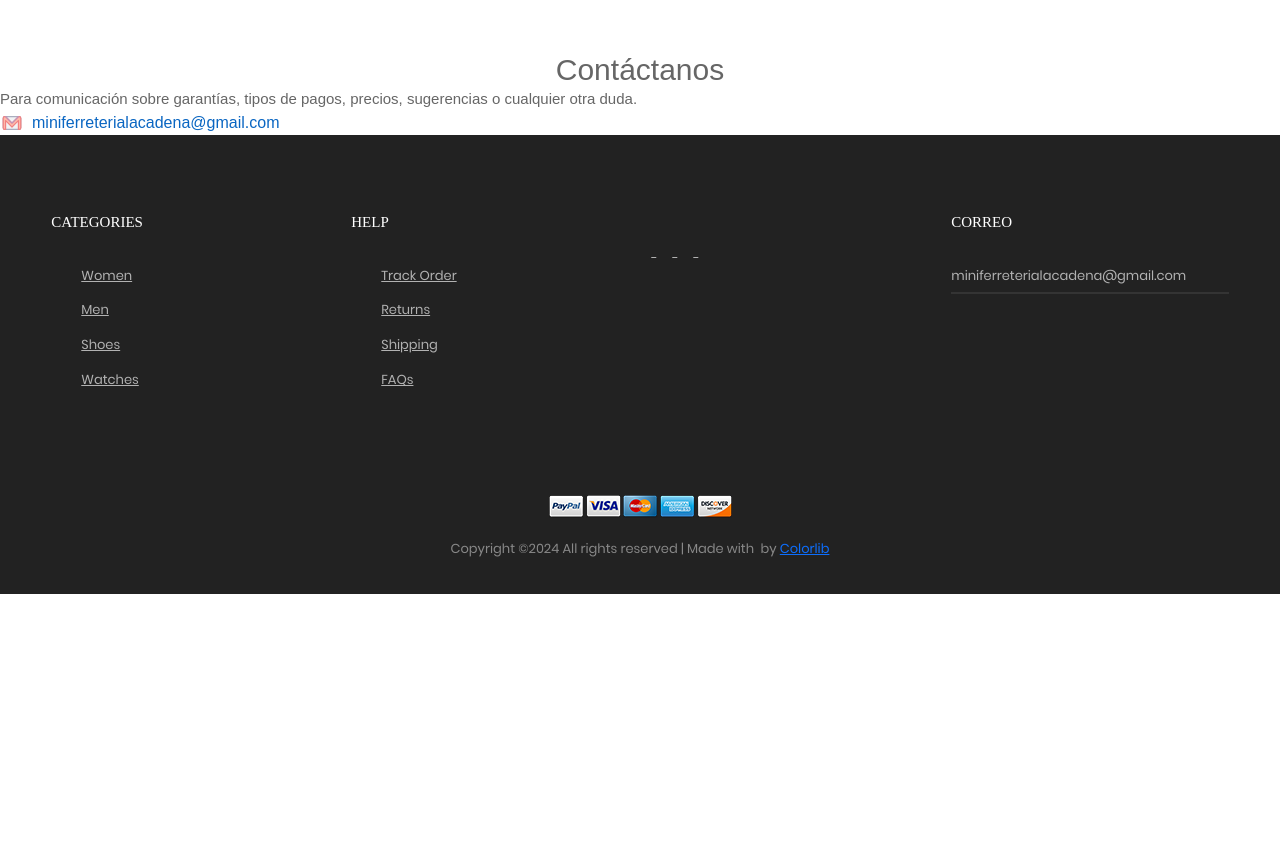
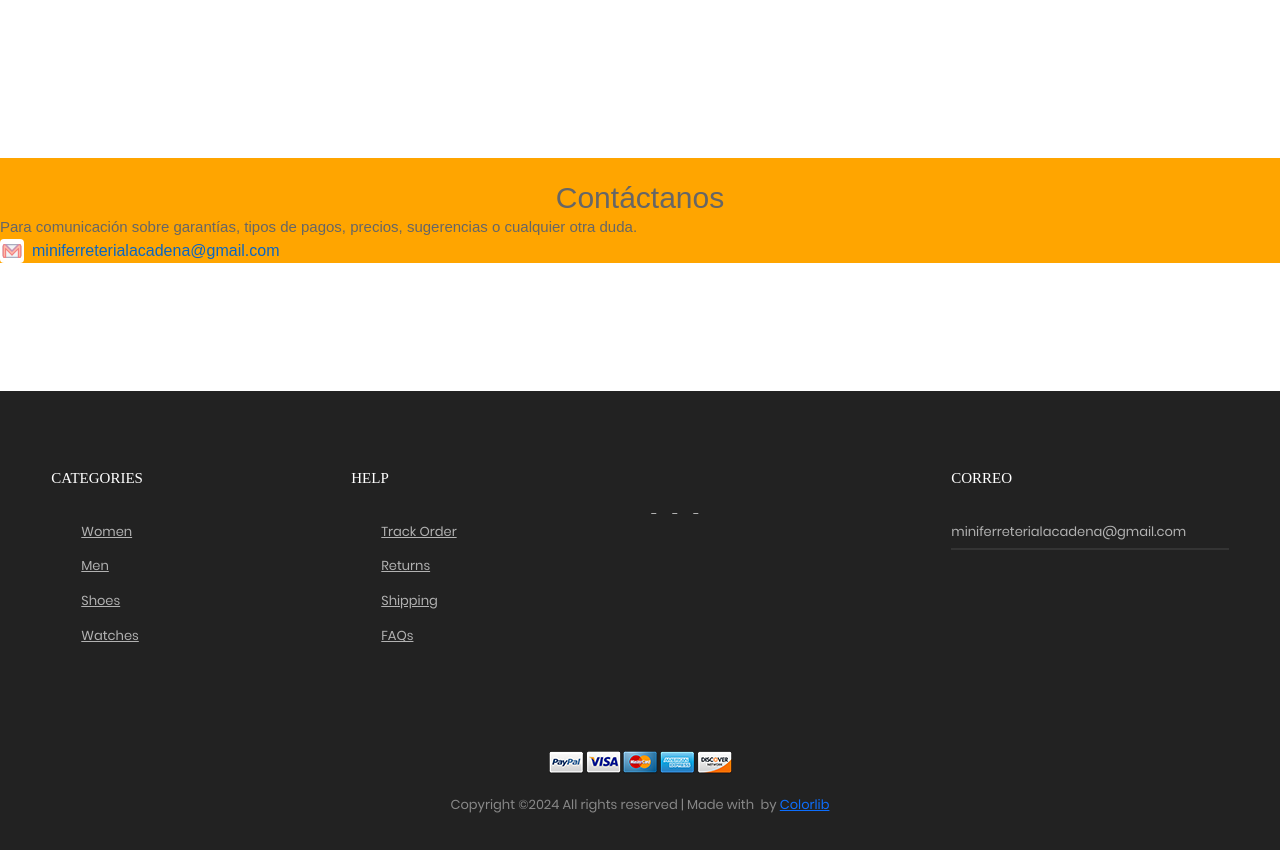
Before and after one commit to lacadenagt/nuevo, a Jekyll site: the page built from contactar.md, in a window 1280 px wide and 1398 px high. Shown: the part 548-1398 px from the top of the window. Built offline with Jekyll 4.4.1, drawn with Linux system fonts in a browser that asks for light colours; some web fonts are replaced.

Commit message:
Update default.html

```diff
--- a/_layouts/default.html
+++ b/_layouts/default.html
@@ -50,9 +50,9 @@
 	{% include header.html %}
 	{% include banner.html %}
 
-	<!--div class="container" style="margin-top:10%;margin-bottom:10%"-->
+	<div style="margin-top:10%;margin-bottom:10%;background:orange">
 	{{ content }}
-	<!--/div-->
+	</div>
 
 	<!-- Footer -->
 	{% include footer.html %}
```
